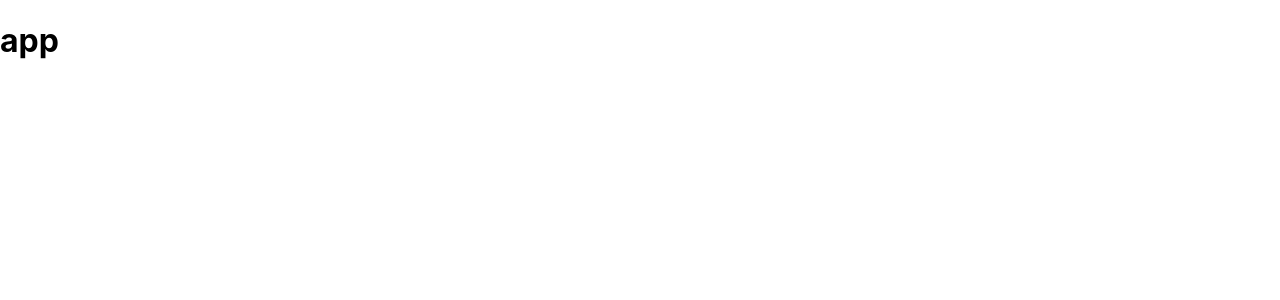
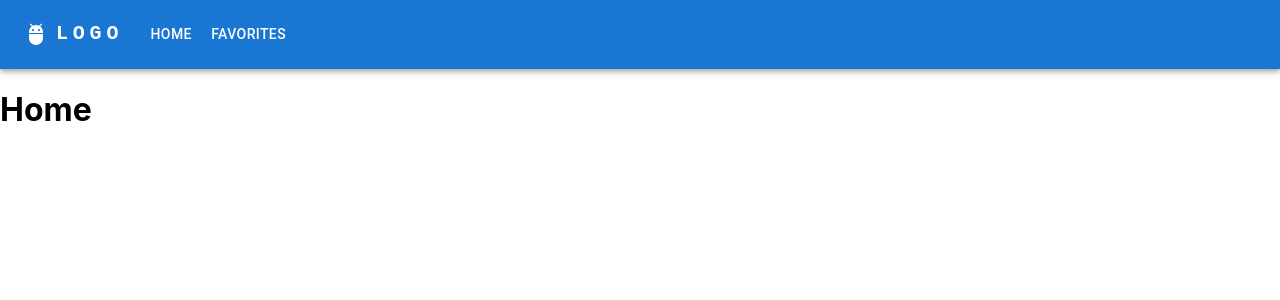
Before and after one commit to lauraz-15/nasa, a React (Create React App) app in the folder react-nasa-test/: page /Home in a window 1280 px wide. Shown: the top 300 px of the page. Built offline with nearby package versions, Linux system fonts and the light colour scheme.

Commit message:
Create nav bar and add routes

```diff
--- a/react-nasa-test/src/App.tsx
+++ b/react-nasa-test/src/App.tsx
@@ -1,9 +1,17 @@
 import React from 'react';
+import ResponsiveAppBar from './components/Nav';
+import { Routes, Route } from 'react-router';
+import Favorites from './components/Favorites';
+import Home from './components/Home';
 
 const App = () => {
   return (
     <div className="App">
-   <h1>app</h1>
+      <ResponsiveAppBar/>
+      <Routes>
+        <Route path="Home" element={<Home/>}/>
+        <Route path="Favorites" element={<Favorites/>}/>
+      </Routes>
     </div>
   );
 }
--- a/react-nasa-test/src/components/Home.tsx
+++ b/react-nasa-test/src/components/Home.tsx
@@ -3,7 +3,7 @@
 const Home = () => {
   return (
     <div className="App">
-   <h1>Home</h1>
+      <h1>Home</h1>
     </div>
   );
 }
--- /dev/null
+++ b/react-nasa-test/src/components/Nav.tsx
@@ -0,0 +1,136 @@
+import * as React from 'react';
+import AppBar from '@mui/material/AppBar';
+import Box from '@mui/material/Box';
+import Toolbar from '@mui/material/Toolbar';
+import IconButton from '@mui/material/IconButton';
+import Typography from '@mui/material/Typography';
+import Menu from '@mui/material/Menu';
+import MenuIcon from '@mui/icons-material/Menu';
+import Container from '@mui/material/Container';
+import Avatar from '@mui/material/Avatar';
+import Button from '@mui/material/Button';
+import Tooltip from '@mui/material/Tooltip';
+import MenuItem from '@mui/material/MenuItem';
+import AdbIcon from '@mui/icons-material/Adb';
+import { Link } from 'react-router-dom';
+
+const pages = ['Home', 'Favorites'];
+const settings = ['Profile', 'Account', 'Dashboard', 'Logout'];
+
+function ResponsiveAppBar() {
+  const [anchorElNav, setAnchorElNav] = React.useState<null | HTMLElement>(null);
+  const [anchorElUser, setAnchorElUser] = React.useState<null | HTMLElement>(null);
+
+  const handleOpenNavMenu = (event: React.MouseEvent<HTMLElement>) => {
+    setAnchorElNav(event.currentTarget);
+  };
+  const handleOpenUserMenu = (event: React.MouseEvent<HTMLElement>) => {
+    setAnchorElUser(event.currentTarget);
+  };
+
+  const handleCloseNavMenu = () => {
+    setAnchorElNav(null);
+  };
+
+  const handleCloseUserMenu = () => {
+    setAnchorElUser(null);
+  };
+
+  return (
+    <AppBar position="static">
+      <Container maxWidth="xl">
+        <Toolbar disableGutters>
+          <AdbIcon sx={{ display: { xs: 'none', md: 'flex' }, mr: 1 }} />
+          <Typography
+            variant="h6"
+            noWrap
+            component="a"
+            href="/"
+            sx={{
+              mr: 2,
+              display: { xs: 'none', md: 'flex' },
+              fontFamily: 'monospace',
+              fontWeight: 700,
+              letterSpacing: '.3rem',
+              color: 'inherit',
+              textDecoration: 'none',
+            }}
+          >
+            LOGO
+          </Typography>
+
+          <Box sx={{ flexGrow: 1, display: { xs: 'flex', md: 'none' } }}>
+            <IconButton
+              size="large"
+              aria-label="account of current user"
+              aria-controls="menu-appbar"
+              aria-haspopup="true"
+              onClick={handleOpenNavMenu}
+              color="inherit"
+            >
+              <MenuIcon />
+            </IconButton>
+            <Menu
+              id="menu-appbar"
+              anchorEl={anchorElNav}
+              anchorOrigin={{
+                vertical: 'bottom',
+                horizontal: 'left',
+              }}
+              keepMounted
+              transformOrigin={{
+                vertical: 'top',
+                horizontal: 'left',
+              }}
+              open={Boolean(anchorElNav)}
+              onClose={handleCloseNavMenu}
+              sx={{
+                display: { xs: 'block', md: 'none' },
+              }}
+            >
+              {pages.map((page) => (
+                <MenuItem key={page} onClick={handleCloseNavMenu}>
+                  <Typography textAlign="center">
+                   <Link style={{textDecoration: "none", color: "white"}} to={`/${page}`}>{page}</Link>
+                  </Typography>
+                </MenuItem>
+              ))}
+            </Menu>
+          </Box>
+          <AdbIcon sx={{ display: { xs: 'flex', md: 'none' }, mr: 1 }} />
+          <Typography
+            variant="h5"
+            noWrap
+            component="a"
+            href="/"
+            sx={{
+              mr: 2,
+              display: { xs: 'flex', md: 'none' },
+              flexGrow: 1,
+              fontFamily: 'monospace',
+              fontWeight: 700,
+              letterSpacing: '.3rem',
+              color: 'inherit',
+              textDecoration: 'none',
+            }}
+          >
+            LOGO
+          </Typography>
+          <Box sx={{ flexGrow: 1, display: { xs: 'none', md: 'flex' } }}>
+            {pages.map((page) => (
+              <Button
+                key={page}
+                onClick={handleCloseNavMenu}
+                sx={{ my: 2, color: 'white', display: 'block' }}
+              >
+                 <Link style={{textDecoration: "none", color: "white"}} to={`/${page}`}>{page}</Link>
+              </Button>
+            ))}
+          </Box>
+
+        </Toolbar>
+      </Container>
+    </AppBar>
+  );
+}
+export default ResponsiveAppBar;
--- a/react-nasa-test/src/index.tsx
+++ b/react-nasa-test/src/index.tsx
@@ -3,13 +3,17 @@
 import './index.css';
 import App from './App';
 import reportWebVitals from './reportWebVitals';
+import { BrowserRouter } from 'react-router-dom';
 
 const root = ReactDOM.createRoot(
   document.getElementById('root') as HTMLElement
 );
 root.render(
   <React.StrictMode>
-    <App />
+    <BrowserRouter>
+      <App />
+    </BrowserRouter>
+
   </React.StrictMode>
 );
 
```
Also changed, not shown: react-nasa-test/src/components/Buttons.tsx (added).
